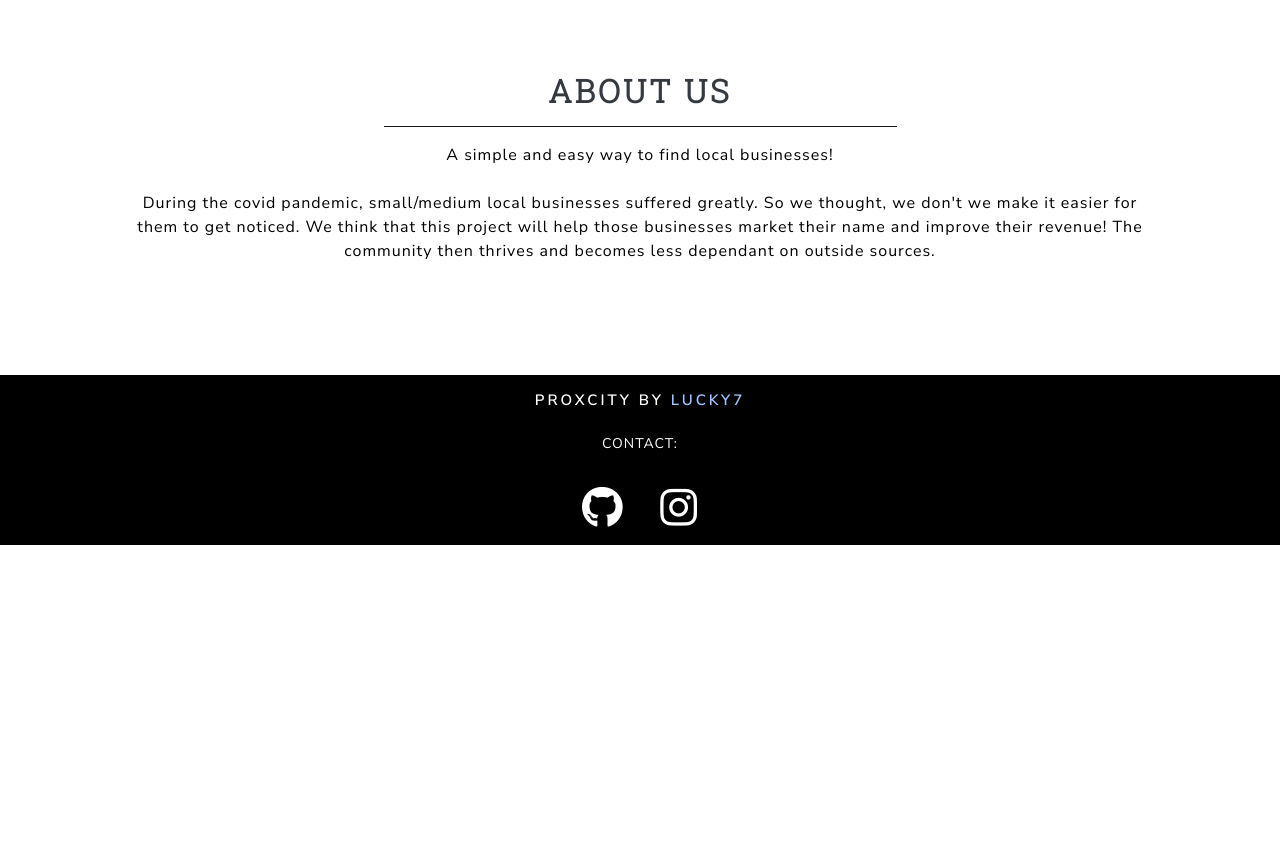
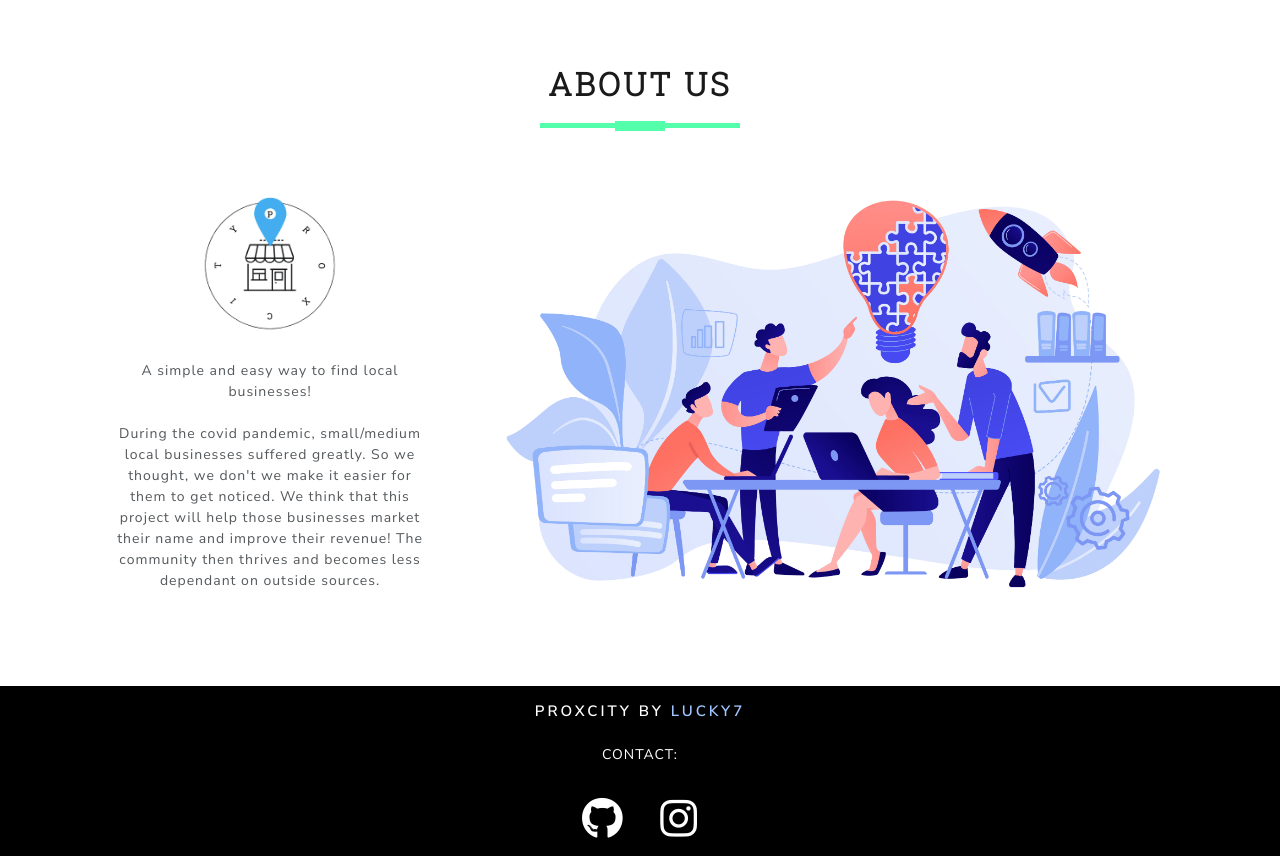
Before and after one commit to Kou-kun42/local-business-finder, a Flask app: page /about in a window 1280 px wide. Shown: the part 102-958 px from the top of the page. Before the commit the page ends 647 px from the top, so only its background shows below. Run offline with Flask 2, Linux system fonts and the light colour scheme; some libraries are stand-ins or nearby versions.

Commit message:
Made these pages neater

```diff
--- a/static/style.css
+++ b/static/style.css
@@ -11,7 +11,6 @@ body {
 }
 
 h1 {
-  font-family: 'Open Sans', sans-serif;
   text-transform: uppercase;
   font-family: 'Roboto Slab', serif!important;
 }
@@ -162,19 +161,17 @@ h1 {
 }
 
 /*===== ABOUT =====*/
-.about {
-  margin: 0 7rem 7rem 7rem !important;
+#about {
+  padding: 60px 0;
 }
-.about .story {
-  color: black;
-  font-size: 1rem;
+/*============= Login and Search =============*/
+.sign-content {
+  padding: 60px 0;
 }
 
-.about b {
-  font-size: 1.5rem;
-  font-weight: bold;
+.log-content {
+  padding: 60px 0;
 }
-/*============= SEARCH =============*/
 
 /*============= FOOTER =============*/
 footer {
--- a/templates/about.html
+++ b/templates/about.html
@@ -4,11 +4,14 @@
 
 <main>
     <!-- ABOUT US -->
-    <div class="about">
-        <div class="col-12 text-center mt-5">
-            <h1 class="text-dark pt-4">About Us</h1>
-            <div class="border-top border-primary w-50 mx-auto my-3"></div>
+    <div id="about">
+        <div class="container text-center">
+            <h1 class="title">About Us</h1>
+            <div class="row">
+                <div class="col-md-4 d-flex justify-content-center align-items-center">
                     <p class="story m-2">
+                        <img class="p-2" src="{{url_for('static', filename='Logo.png')}}" alt="Logo" width="150", height="150">
+                        <br><br>
                         A simple and easy way to find local businesses!
                         <br><br>
                         During the covid pandemic, small/medium local businesses suffered greatly.
@@ -16,8 +19,13 @@
                         We think that this project will help those businesses market their name and improve their revenue!
                         The community then thrives and becomes less dependant on outside sources.
                     </p>
+                </div>
 
-            </p>
+                <div class="col-md-8">
+                    <img src="/static/about.jpg" alt="" class="w-100">
+                </div>
+
+            </div>
         </div>
     </div>
     <!-- End Abous Us -->
```
Also changed, not shown: templates/login.html (+8 -15 lines), templates/signup.html (+7 -13 lines). Lines whose indentation alone changed are shown as unchanged.
